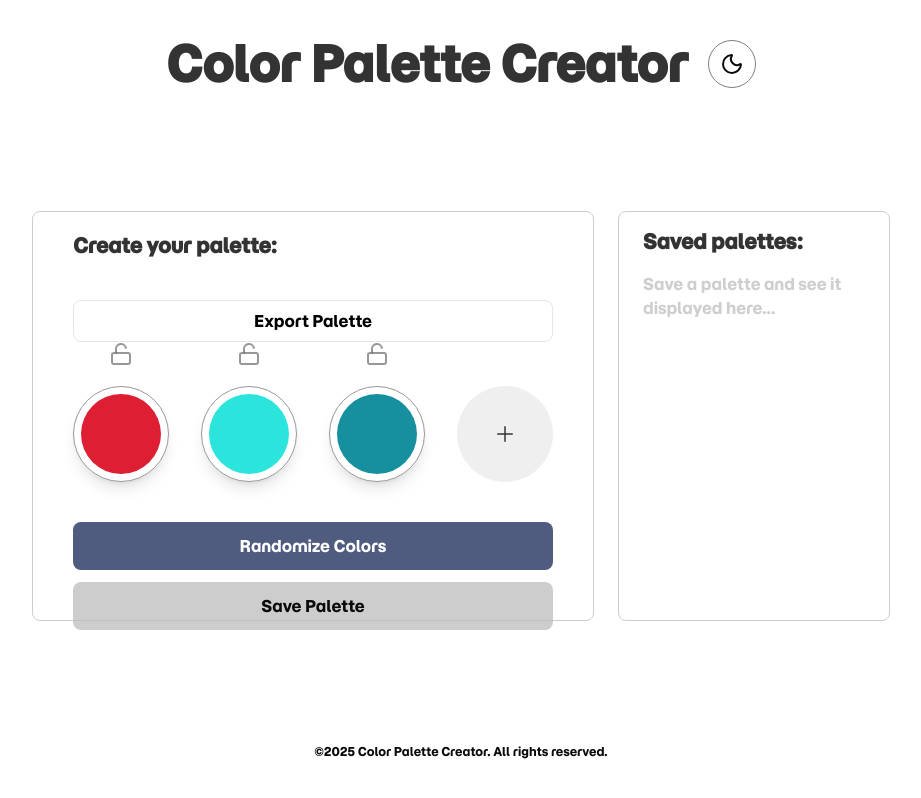
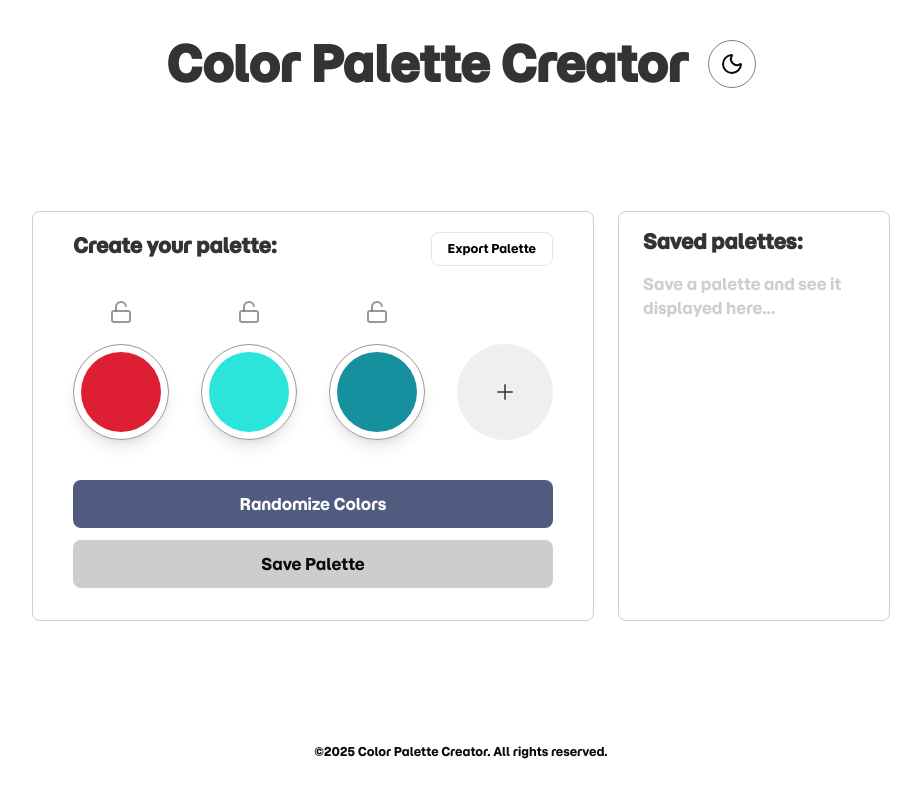
Before and after one commit to DanielG808/color-palette-creator, a Next.js app: page / in a window 1280 px wide. Shown: the whole page, without its empty margins (179-1100 px from the left). Built offline with nearby package versions, Linux system fonts and the light colour scheme.

Commit message:
adjusted layout styling after adding export palette button

```diff
--- a/components/color-palette-canvas.tsx
+++ b/components/color-palette-canvas.tsx
@@ -76,8 +76,10 @@ export default function ColorPaletteCanvas({
 
   return (
     <section className="flex-1 flex flex-col border border-calm-3/75 dark:border-white/35 h-[410px] px-5 md:px-10 py-5 rounded-md">
-      <H1 className="mb-5 md:mb-10">Create your palette:</H1>
-      <ExportPaletteButton onExport={exportPalette} loading={exporting} />
+      <div className="flex justify-between items-start">
+        <H1 className="mb-5 md:mb-10">Create your palette:</H1>
+        <ExportPaletteButton onExport={exportPalette} loading={exporting} />
+      </div>
       <ColorPalette
         colors={colors}
         colorsLength={colorsLength}
--- a/components/export-palette-button.tsx
+++ b/components/export-palette-button.tsx
@@ -16,7 +16,7 @@ export default function ExportPaletteButton({
     <button
       onClick={() => onExport({ type: "png" })}
       disabled={loading}
-      className={`px-4 py-2 rounded-md transition ${
+      className={`px-4 py-2 rounded-md transition cursor-pointer text-xs ${
         loading
           ? "bg-gray-400 text-gray-800 cursor-wait"
           : "border bg-white text-black hover:bg-gray-200"
```
